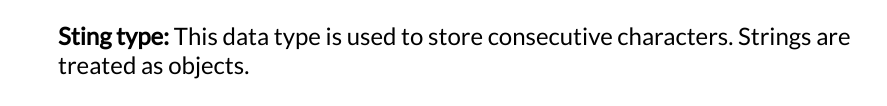
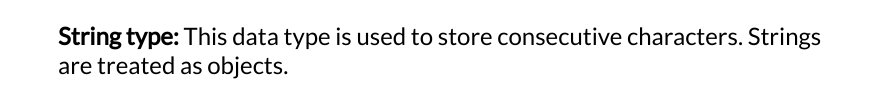
Before and after one commit to MichaelBalsam/CISC-4900-Project, a plain HTML site: page Java.html in a window 1280 px wide. Shown: the part 5311-5417 px from the top of the page, without its empty margins (164-1051 px from the left). Drawn offline with Linux system fonts and the light colour scheme.

Commit message:
newcommit

```diff
--- a/Java.html
+++ b/Java.html
@@ -247,7 +247,7 @@
             </ul>
           </ul>
 
-          <p><b>Sting type:</b> This data type is used to store consecutive characters. Strings are treated as objects.</p>
+          <p><b>String type:</b> This data type is used to store consecutive characters. Strings are treated as objects.</p>
           <p><b>Arrays</b> This is a data type used to store data in a consecutive manner.
           It can store any type of data as the size of the array is also declared by the programmer. </p>
           <p><b>Classes:</b> A class is a user-defined blueprint or prototype from which objects are created.
```
Also changed, not shown: Microsoft.html (+1 -1 lines).
